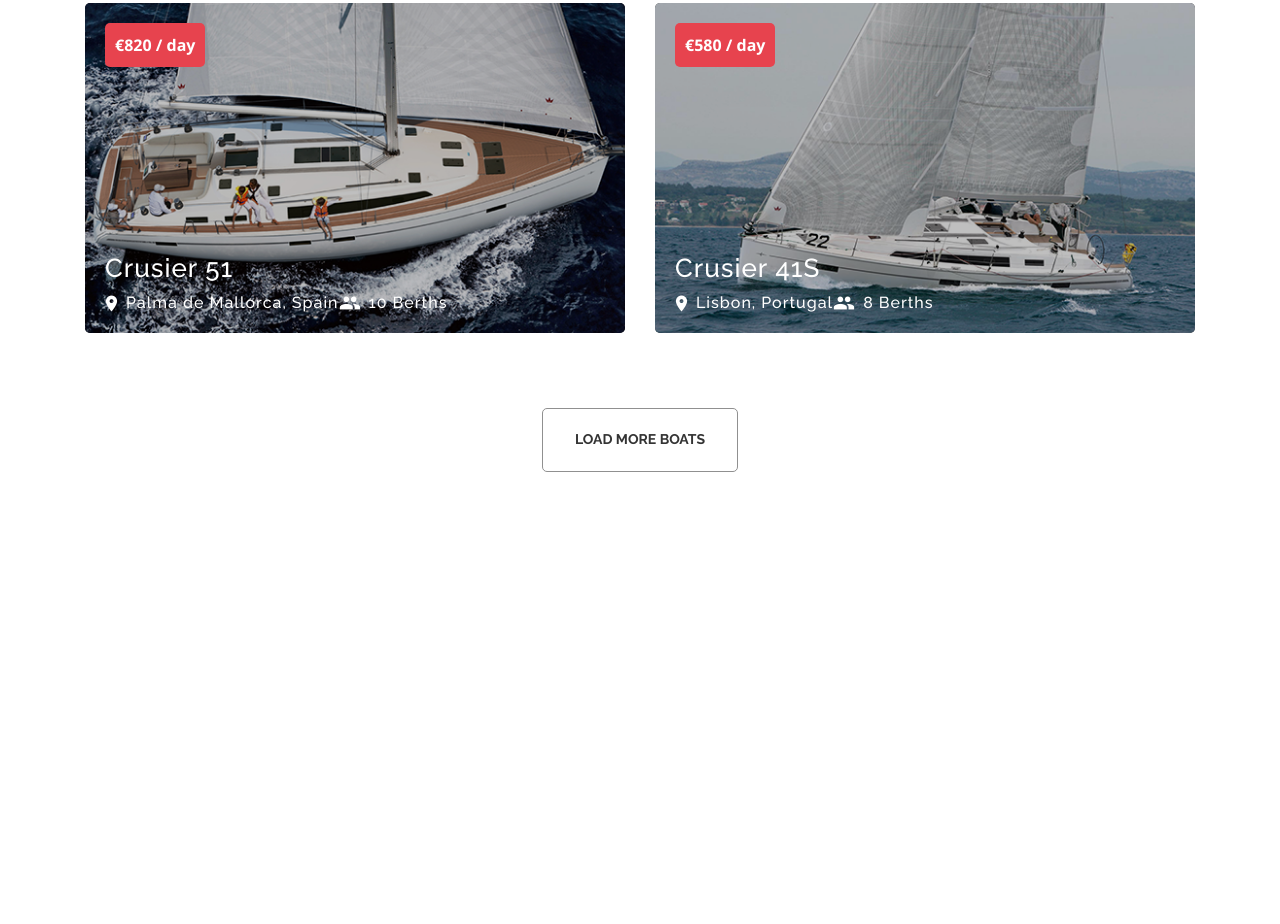
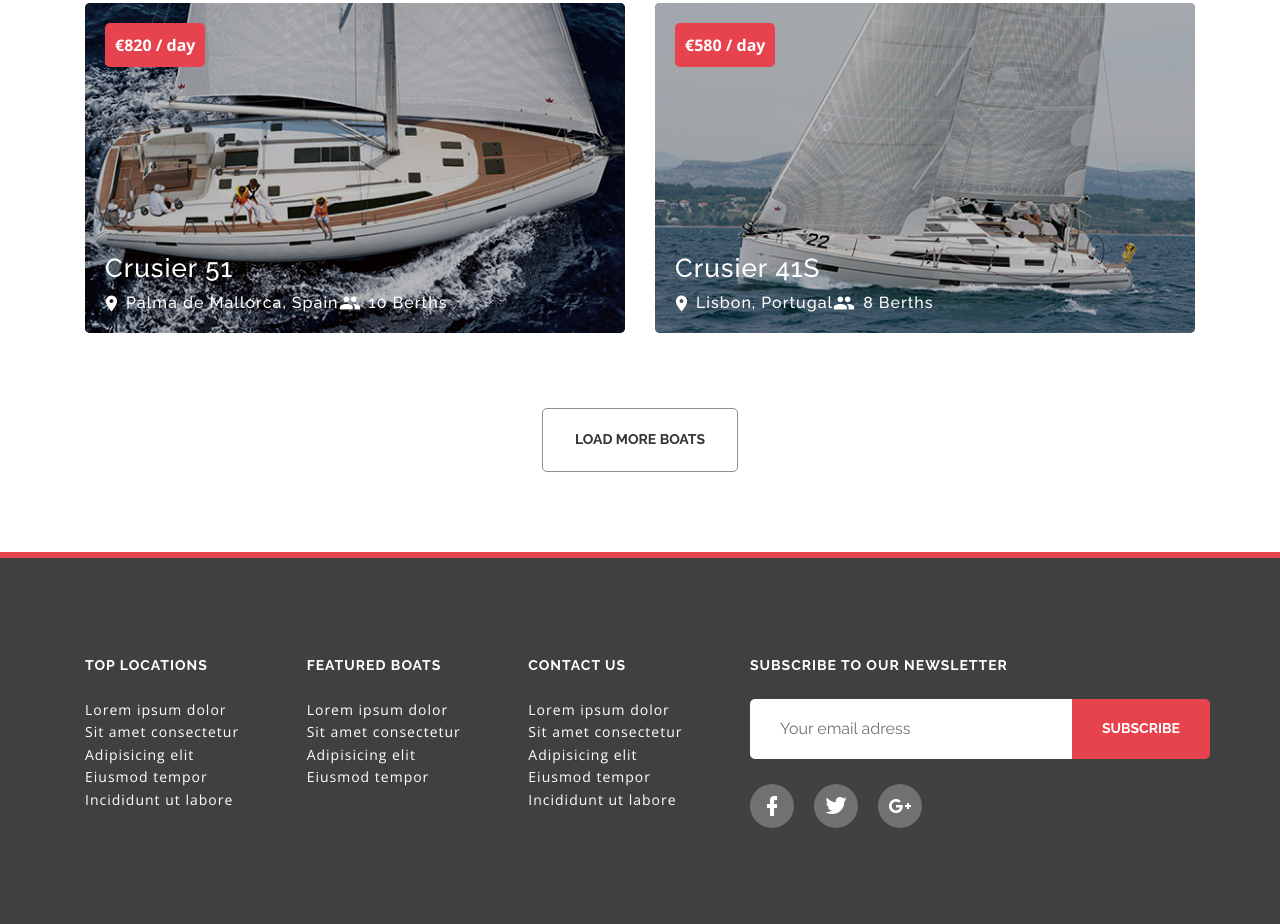
Before and after one commit to zloty60/landing_page, a website built with webpack: page src/template.html in a window 1280 px wide. Shown: the part 3319-4243 px from the top of the page. Before the commit the page ends 3871 px from the top, so only its background shows below. Built offline with nearby package versions, Linux system fonts and the light colour scheme.

Commit message:
finished footer section

```diff
--- /dev/null
+++ b/src/scss/components/footer.scss
@@ -0,0 +1,68 @@
+.footer {
+  background-color: #404040;
+  position: relative;
+  &::before {
+    content: "";
+    height: 6px;
+    width: 100%;
+    display: block;
+    background-color: $main-red-color;
+    position: absolute;
+    top: 0;
+  }
+  &__headline {
+    font-size: 0.875rem;
+    letter-spacing: 1px;
+    text-transform: uppercase;
+    font-weight: bold;
+    color: #ffffff;
+    &--mt {
+      margin-top: 1.5625rem;
+    }
+    &--mb {
+      margin-bottom: 0.75rem;
+      @include breakPoint(xl) {
+        margin-bottom: 1.5625rem;
+      }
+    }
+  }
+  &__list {
+    padding-inline-start: 0;
+    color: #ffffff;
+    font-family: "Open Sans", sans-serif;
+    font-size: 0.875rem;
+    letter-spacing: 1px;
+    line-height: 1.6;
+  }
+  &__list-icons {
+    padding-inline-start: 0;
+    display: flex;
+    &--mt {
+      margin-top: 1.5625rem;
+    }
+  }
+  &__icon {
+    width: 2.75rem;
+    height: 2.75rem;
+    background-color: #717171;
+    display: flex;
+    align-items: center;
+    justify-content: center;
+    border-radius: 50%;
+    transition: background-color 0.5s;
+    &:hover {
+      background-color: darken(#717171, 6%);
+    }
+    &--mr {
+      margin-right: 1.25rem;
+    }
+  }
+  &__input {
+    margin-top: 1.5625rem;
+    &--no-gutters {
+      @include breakPoint(xl) {
+        padding-right: 0;
+      }
+    }
+  }
+}
--- a/src/scss/index.scss
+++ b/src/scss/index.scss
@@ -19,3 +19,4 @@
 @import "./components/explore.scss";
 @import "./components/card-photo.scss";
 @import "./components/banner.scss";
+@import "./components/footer.scss";
--- a/src/template.html
+++ b/src/template.html
@@ -285,5 +285,81 @@
         </div>
       </div>
     </section>
+    <footer class="footer section">
+      <div class="container">
+        <div class="row justify-content-between">
+          <div class="col-12 col-sm-6 col-md-4 col-xl-2">
+            <h3
+              class="footer__headline footer__headline--mt footer__headline--mb"
+            >
+              top locations
+            </h3>
+            <ul class="footer__list">
+              <li>Lorem ipsum dolor</li>
+              <li>Sit amet consectetur</li>
+              <li>Adipisicing elit</li>
+              <li>Eiusmod tempor</li>
+              <li>Incididunt ut labore</li>
+            </ul>
+          </div>
+          <div class="col-12 col-sm-6 col-md-4 col-xl-2">
+            <h3
+              class="footer__headline footer__headline--mt footer__headline--mb"
+            >
+              FEATURED BOATS
+            </h3>
+            <ul class="footer__list">
+              <li>Lorem ipsum dolor</li>
+              <li>Sit amet consectetur</li>
+              <li>Adipisicing elit</li>
+              <li>Eiusmod tempor</li>
+            </ul>
+          </div>
+
+          <div class="col-12 col-md-4 col-xl-2">
+            <h3
+              class="footer__headline footer__headline--mt footer__headline--mb"
+            >
+              contact us
+            </h3>
+            <ul class="footer__list">
+              <li>Lorem ipsum dolor</li>
+              <li>Sit amet consectetur</li>
+              <li>Adipisicing elit</li>
+              <li>Eiusmod tempor</li>
+              <li>Incididunt ut labore</li>
+            </ul>
+          </div>
+          <div class="col-12 col-xl-5 footer__input--no-gutters  ">
+            <h3
+              class="footer__headline footer__headline--mt footer__headline--mb"
+            >
+              SUBSCRIBE TO OUR NEWSLETTER
+            </h3>
+            <div class="input footer__input">
+              <input
+                class="input__field "
+                type="text"
+                placeholder="Your email adress"
+              />
+              <button class="button button--input  ">
+                SUBSCRIBE
+              </button>
+            </div>
+            <ul class="footer__list-icons footer__list-icons--mt">
+              <li class="footer__icon footer__icon--mr">
+                <img src="./assets/facebook.png" alt="" />
+              </li>
+              <li class="footer__icon footer__icon--mr">
+                <img src="./assets/twitter.png" alt="" />
+              </li>
+              <li class="footer__icon footer__icon--mr">
+                <img src="./assets/google-plus.png" alt="" />
+              </li>
+            </ul>
+          </div>
+        </div>
+      </div>
+    </footer>
   </body>
 </html>
```
Also changed, not shown: src/assets/facebook.png (added), src/assets/google-plus.png (added), src/assets/twitter.png (added).
